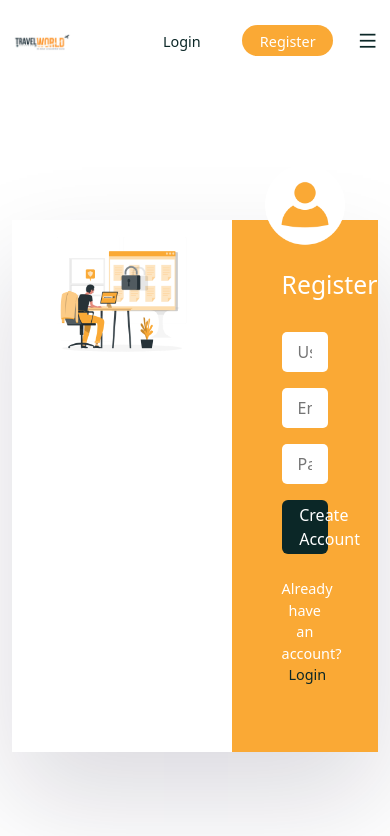
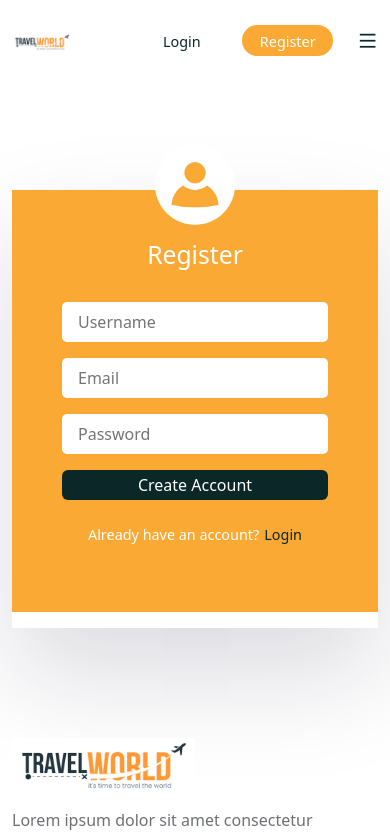
Before and after one commit to aakashrajawat00/web-project, a React (Create React App) app in the folder frontend/: page /register in a window 390 px wide. Shown: the top 836 px of the page. Built offline with nearby package versions, Linux system fonts and the light colour scheme; a web font is replaced by a local one.

Commit message:
Login and Registration Media Query

```diff
--- a/frontend/src/styles/login.css
+++ b/frontend/src/styles/login.css
@@ -82,3 +82,30 @@
     font-weight: 500;
 
 }
+
+
+@media only screen and (max-width: 768px) {
+    .login__img{
+        display: none;
+    }
+
+    .login__form{
+        width: 70%;
+        margin: auto;
+    }
+
+    .login__container{
+        padding-bottom: 3rem;
+        margin-top: 70px;
+    }
+}
+
+@media only screen and (max-width: 768px){
+    .login__form{
+        width: 100%;
+    }
+
+    .login__container{
+        padding-bottom: 1rem;
+    }
+}
--- a/frontend/src/styles/tour-details.css
+++ b/frontend/src/styles/tour-details.css
@@ -121,3 +121,17 @@
 .review__item span{
     font-weight:500;
 }
+
+@media only screen and (max-width: 768px) {
+    .tour__extra-details{
+        flex-wrap: wrap;
+        row-gap: 1rem;
+    }
+
+    .tour__extra-details span{
+        font-size: 0.9rem;
+    }
+    .tour__extra-details span i{
+        font-size: 1rem;
+    }
+}
```
